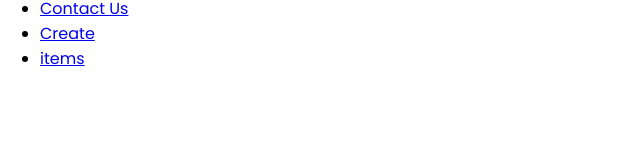
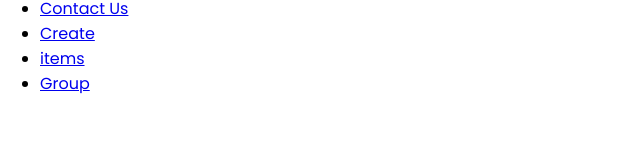
Before and after one commit to VipCode786/frontend, a React (Create React App) app: page / in a window 1280 px wide. Shown: the part 152-300 px from the top of the page, without its empty margins (0-640 px from the left). Built offline with nearby package versions, Linux system fonts and the light colour scheme.

Commit message:
Update Home.jsx
add link to Group

```diff
--- a/src/Pages/Home.jsx
+++ b/src/Pages/Home.jsx
@@ -28,6 +28,9 @@ const Home = () => {
       <li>
         <Link to="/Items">items</Link>
       </li>
+      <li>
+        <Link to="/Group1">Group</Link>
+      </li>
     </ul>
   </div>
   )
```
